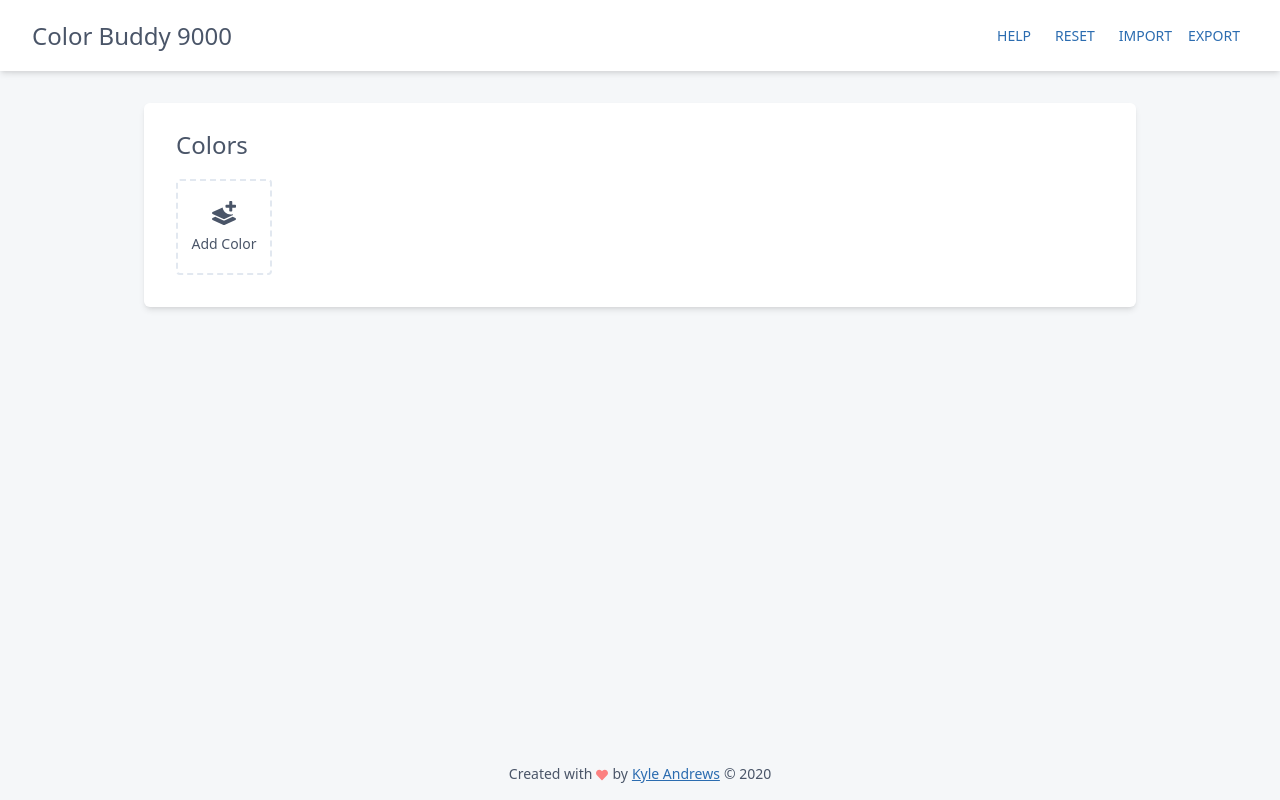
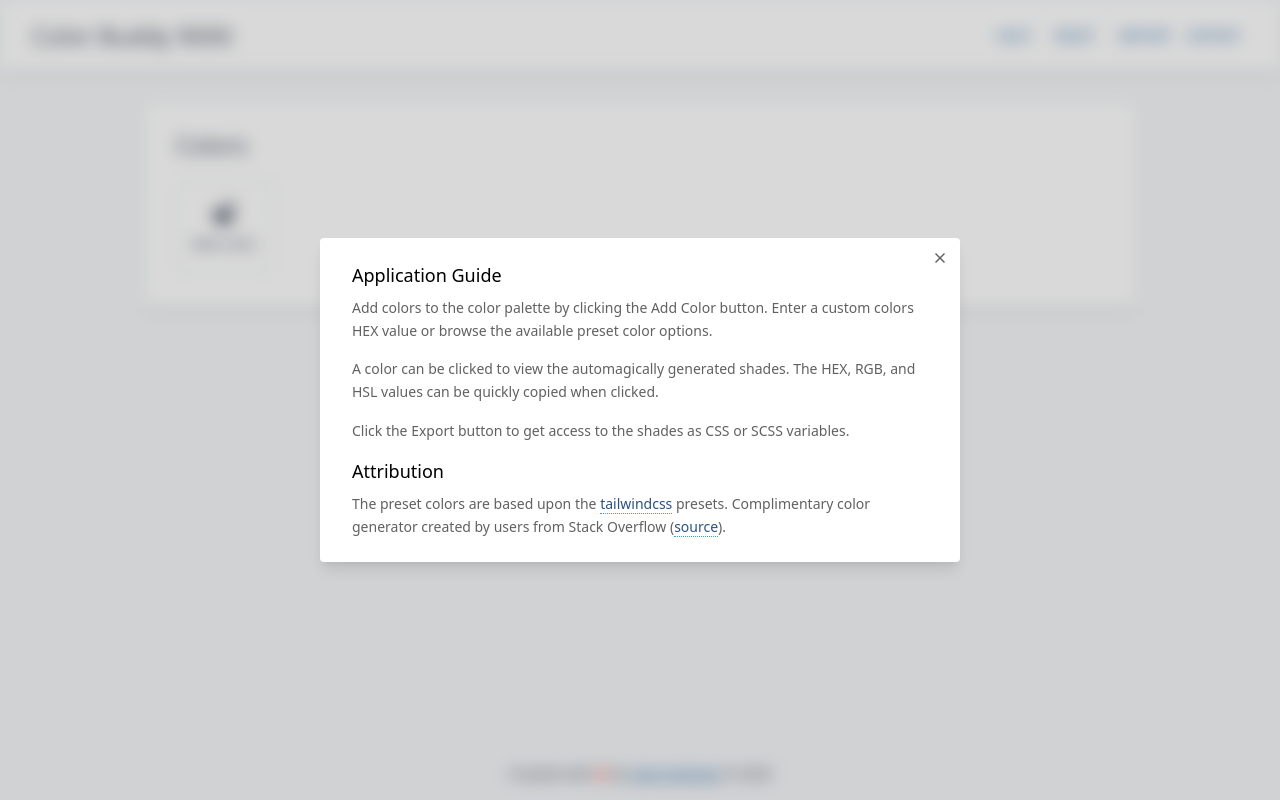
Before and after one commit to codewithkyle/colortron-9000, a Preact app: page / in a window 1280 px wide. Both pictures are taken after a click on the button "HELP". Built offline with nearby package versions, Linux system fonts and the light colour scheme.

Commit message:
Adds help modal

```diff
--- a/src/index.tsx
+++ b/src/index.tsx
@@ -13,12 +13,13 @@
 import { Shade } from './shade/shade';
 import { ExportModal } from './modals/export-modal';
 import { ImportModal } from './modals/import-modal';
+import { HelpModal } from './modals/help-modal';
 
 import { Color } from './types';
 
 type AppState = {
     colors: Array<Color>;
-    view: 'base' | 'new-color' | 'export' | 'import';
+    view: 'base' | 'new-color' | 'export' | 'import' | 'help';
     activeColorIndex: number;
 };
 
@@ -106,6 +107,10 @@
         this.setState({ view: 'import' });
     };
 
+    private help: EventListener = () => {
+        this.setState({ view: 'help' });
+    };
+
     private switchActiveColor(index: number) {
         this.setState({ activeColorIndex: index });
     }
@@ -158,6 +163,9 @@
             case 'import':
                 modal = <ImportModal closeCallback={this.closeModal.bind(this)} importCallback={this.importColors.bind(this)} />;
                 break;
+            case 'help':
+                modal = <HelpModal closeCallback={this.closeModal.bind(this)} />;
+                break;
             default:
                 modal = null;
                 break;
@@ -190,7 +198,7 @@
                 <header className={`flex items-center px-8 py-4 bg-white shadow-md ${this.state.view !== 'base' ? 'is-blurry' : ''}`}>
                     <h1 className="text-grey-700 text-2xl">Color Buddy 9000</h1>
                     <div className="flex items-center">
-                        <button type="default" kind="text" className="mr-2" onClick={null}>
+                        <button type="default" kind="text" className="mr-2" onClick={this.help}>
                             Help
                         </button>
                         <button type="default" kind="text" className="mr-2" onClick={this.reset}>
--- a/src/modal.scss
+++ b/src/modal.scss
@@ -99,8 +99,12 @@
             width: 100%;
             margin-bottom: 1rem;
             font-size: var(--text-sm);
-            line-height: 1.25;
+            line-height: 1.618;
             color: var(--neutral-700);
+
+            &:last-child{
+                margin-bottom: 0;
+            }
 
             a{
                 color: var(--primary-800);
--- /dev/null
+++ b/src/modals/help-modal.tsx
@@ -0,0 +1,37 @@
+import { h, Component } from 'preact';
+
+type HelpModalProps = {
+    closeCallback: Function;
+};
+
+type HelpModalState = {};
+
+export class HelpModal extends Component<HelpModalProps, HelpModalState> {
+    private closeModal: EventListener = () => {
+        this.props.closeCallback();
+    };
+
+    render() {
+        return (
+            <div className="popup-modal" id="help">
+                <div className="modal-backdrop" onClick={this.closeModal}></div>
+                <div className="modal">
+                    <button className="close" onClick={this.closeModal}>
+                        <svg viewBox="0 0 61.8 61.8">
+                            <path style="fill:currentColor;" d="M61.8,6.2L55.6,0L30.9,24.7L6.2,0L0,6.2l24.7,24.7L0,55.6l6.2,6.2l24.7-24.7l24.7,24.7l6.2-6.2L37.1,30.9L61.8,6.2z" />
+                        </svg>
+                    </button>
+                    <h2>Application Guide</h2>
+                    <p>Add colors to the color palette by clicking the Add Color button. Enter a custom colors HEX value or browse the available preset color options.</p>
+                    <p>A color can be clicked to view the automagically generated shades. The HEX, RGB, and HSL values can be quickly copied when clicked.</p>
+                    <p>Click the Export button to get access to the shades as CSS or SCSS variables.</p>
+                    <h2>Attribution</h2>
+                    <p>
+                        The preset colors are based upon the <a href="https://github.com/tailwindcss/tailwindcss/blob/master/LICENSE">tailwindcss</a> presets. Complimentary color
+                        generator created by users from Stack Overflow (<a href="https://stackoverflow.com/a/58364746">source</a>).
+                    </p>
+                </div>
+            </div>
+        );
+    }
+}
```
